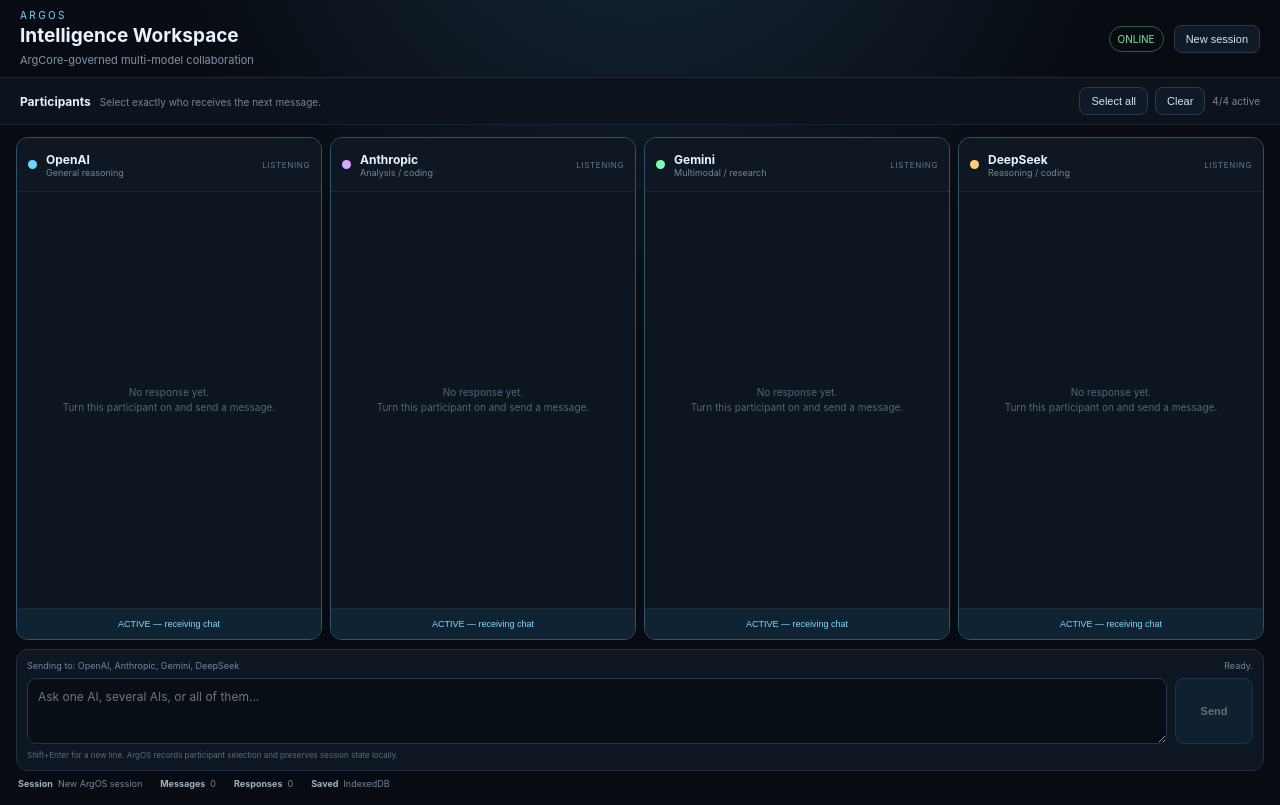
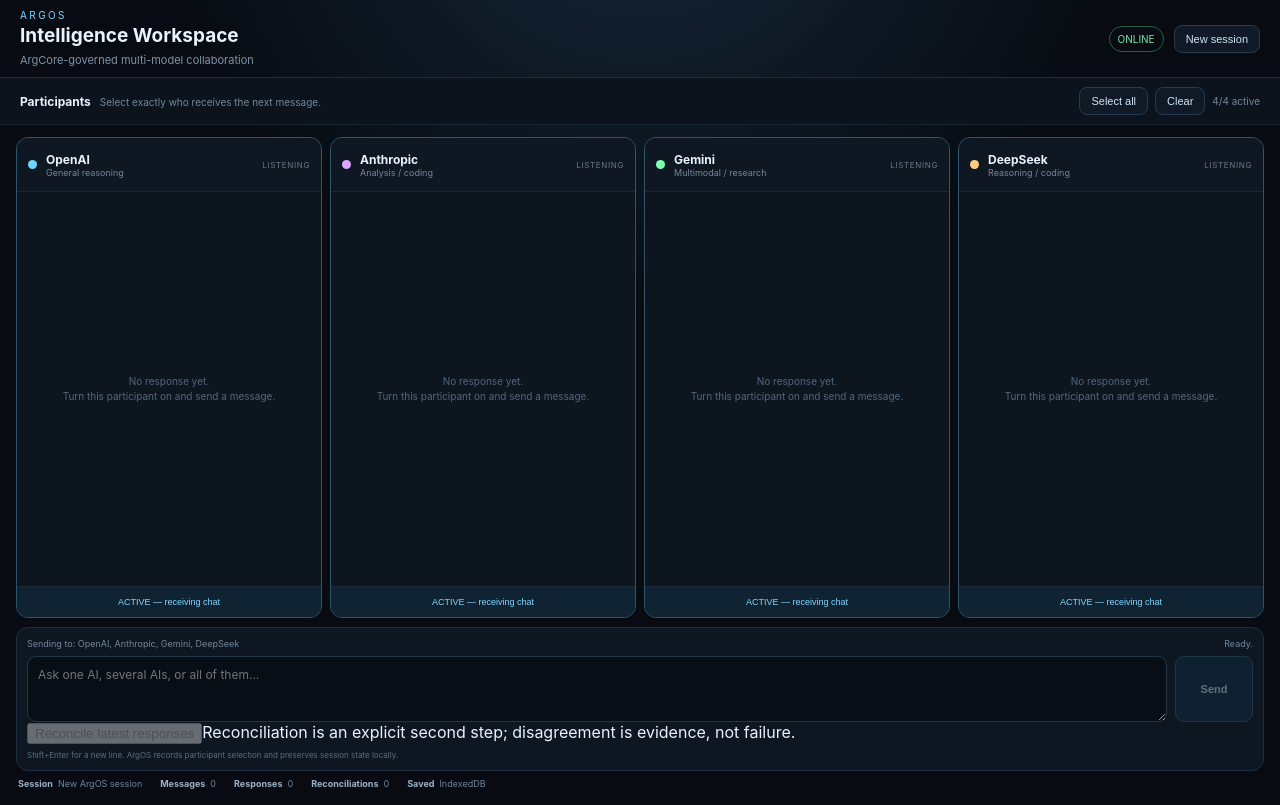
Before and after one commit to Kelziejordan/ArgOS-Workspace, a React (Vite) app: page / in a window 1280 px wide. Built offline with nearby package versions, Linux system fonts and the light colour scheme.

Commit message:
ARGOS-001: add explicit reconciliation workflow

```diff
--- a/src/App.jsx
+++ b/src/App.jsx
@@ -3,172 +3,88 @@
 import { getAll, putItem, STORES } from './lib/storage';
 import { PwaBanner } from './components/PwaBanner';
 
-const newSession = () => ({
-  id: `session-${Date.now()}`,
-  title: 'New ArgOS session',
-  createdAt: new Date().toISOString(),
-  updatedAt: new Date().toISOString(),
-  selected: DEFAULT_MODELS.map(m => m.id),
-  messages: [],
-  responses: Object.fromEntries(DEFAULT_MODELS.map(m => [m.id, []])),
-});
+const newSession = () => ({ id: `session-${Date.now()}`, title: 'New ArgOS session', createdAt: new Date().toISOString(), updatedAt: new Date().toISOString(), selected: DEFAULT_MODELS.map(m => m.id), messages: [], responses: Object.fromEntries(DEFAULT_MODELS.map(m => [m.id, []])), reconciliations: [] });
 
 export default function App() {
   const [models] = useState(DEFAULT_MODELS);
   const [session, setSession] = useState(newSession);
-  const [sessions, setSessions] = useState([]);
   const [prompt, setPrompt] = useState('');
   const [busy, setBusy] = useState(false);
+  const [reconciling, setReconciling] = useState(false);
   const [status, setStatus] = useState('Ready.');
   const [online, setOnline] = useState(navigator.onLine);
 
   useEffect(() => {
     (async () => {
       const stored = await getAll(STORES.sessions);
-      if (stored.length) {
-        const ordered = stored.sort((a, b) => b.updatedAt.localeCompare(a.updatedAt));
-        setSessions(ordered);
-        setSession(ordered[0]);
-      }
+      if (stored.length) setSession(stored.sort((a, b) => b.updatedAt.localeCompare(a.updatedAt))[0]);
     })();
-    const on = () => setOnline(true);
-    const off = () => setOnline(false);
-    addEventListener('online', on);
-    addEventListener('offline', off);
+    const on = () => setOnline(true); const off = () => setOnline(false);
+    addEventListener('online', on); addEventListener('offline', off);
     return () => { removeEventListener('online', on); removeEventListener('offline', off); };
   }, []);
 
-  useEffect(() => {
-    if (!session) return;
-    putItem(STORES.sessions, session);
-    setSessions(prev => [session, ...prev.filter(s => s.id !== session.id)].slice(0, 20));
-  }, [session]);
+  useEffect(() => { if (session) putItem(STORES.sessions, session); }, [session]);
 
   const selectedModels = useMemo(() => models.filter(m => session.selected.includes(m.id)), [models, session.selected]);
+  const latestResponses = useMemo(() => selectedModels.map(m => (session.responses[m.id] || []).at(-1)).filter(Boolean), [selectedModels, session.responses]);
 
-  function toggleModel(id) {
-    setSession(s => ({ ...s, selected: s.selected.includes(id) ? s.selected.filter(x => x !== id) : [...s.selected, id], updatedAt: new Date().toISOString() }));
-  }
-
-  function selectAll() {
-    setSession(s => ({ ...s, selected: models.map(m => m.id), updatedAt: new Date().toISOString() }));
-  }
-
-  function clearAll() {
-    setSession(s => ({ ...s, selected: [], updatedAt: new Date().toISOString() }));
-  }
-
-  function startNewSession() {
-    const next = newSession();
-    setSession(next);
-    setPrompt('');
-    setStatus('New session created.');
-  }
+  const toggleModel = id => setSession(s => ({ ...s, selected: s.selected.includes(id) ? s.selected.filter(x => x !== id) : [...s.selected, id], updatedAt: new Date().toISOString() }));
+  const selectAll = () => setSession(s => ({ ...s, selected: models.map(m => m.id), updatedAt: new Date().toISOString() }));
+  const clearAll = () => setSession(s => ({ ...s, selected: [], updatedAt: new Date().toISOString() }));
+  const startNewSession = () => { setSession(newSession()); setPrompt(''); setStatus('New session created.'); };
 
   async function send() {
-    const text = prompt.trim();
-    if (!text || selectedModels.length === 0 || busy) return;
+    const text = prompt.trim(); if (!text || !selectedModels.length || busy) return;
     const userMessage = { id: `msg-${Date.now()}`, role: 'user', content: text, createdAt: new Date().toISOString(), participants: selectedModels.map(m => m.id) };
     setSession(s => ({ ...s, title: s.messages.length ? s.title : text.slice(0, 48), messages: [...s.messages, userMessage], updatedAt: new Date().toISOString() }));
-    setPrompt('');
-    setBusy(true);
-    setStatus(`ArgOS routing to ${selectedModels.length} intelligence participant${selectedModels.length === 1 ? '' : 's'}...`);
-
+    setPrompt(''); setBusy(true); setStatus(`ArgOS routing to ${selectedModels.length} participant${selectedModels.length === 1 ? '' : 's'}...`);
     await Promise.all(selectedModels.map(async model => {
       const started = Date.now();
       try {
         let result;
-        try {
-          result = await invokeModel(model, { sessionId: session.id, prompt: text, selectedParticipants: selectedModels.map(m => m.id) });
-        } catch (error) {
-          if (!online) result = localFallback(model, { prompt: text });
-          else throw error;
-        }
-        const response = {
-          id: `resp-${model.id}-${Date.now()}`,
-          modelId: model.id,
-          content: result.output ?? result.content ?? JSON.stringify(result),
-          evidence: result.evidence ?? [],
-          usage: result.usage ?? { calls: 1, tokens: 0, estimatedCost: 0 },
-          local: Boolean(result.local),
-          latencyMs: Date.now() - started,
-          createdAt: new Date().toISOString(),
-        };
+        try { result = await invokeModel(model, { sessionId: session.id, prompt: text, selectedParticipants: selectedModels.map(m => m.id) }); }
+        catch (error) { if (!online) result = localFallback(model, { prompt: text }); else throw error; }
+        const response = { id: `resp-${model.id}-${Date.now()}`, modelId: model.id, content: result.output ?? result.content ?? JSON.stringify(result), evidence: result.evidence ?? [], usage: result.usage ?? { calls: 1, tokens: 0, estimatedCost: 0 }, local: Boolean(result.local), latencyMs: Date.now() - started, createdAt: new Date().toISOString() };
         setSession(s => ({ ...s, responses: { ...s.responses, [model.id]: [...(s.responses[model.id] || []), response] }, updatedAt: new Date().toISOString() }));
       } catch (error) {
         const response = { id: `err-${model.id}-${Date.now()}`, modelId: model.id, content: `Provider unavailable: ${error.message}. ArgOS preserved the request without treating the failure as a valid answer.`, error: true, createdAt: new Date().toISOString() };
         setSession(s => ({ ...s, responses: { ...s.responses, [model.id]: [...(s.responses[model.id] || []), response] }, updatedAt: new Date().toISOString() }));
       }
     }));
-    setBusy(false);
-    setStatus('Responses recorded. No provider response is treated as authoritative by the workspace.');
+    setBusy(false); setStatus('Responses recorded. No provider response is treated as authoritative.');
   }
 
-  return (
-    <div className="app-shell">
-      <PwaBanner />
-      <header className="topbar">
-        <div>
-          <div className="eyebrow">ARGOS</div>
-          <h1>Intelligence Workspace</h1>
-          <span className="sub">ArgCore-governed multi-model collaboration</span>
-        </div>
-        <div className="top-actions">
-          <span className={online ? 'status online' : 'status'}>{online ? 'ONLINE' : 'OFFLINE'}</span>
-          <button onClick={startNewSession}>New session</button>
-        </div>
-      </header>
+  async function reconcile() {
+    if (!latestResponses.length || reconciling) return;
+    setReconciling(true); setStatus('ArgOS is comparing independent responses and looking for disagreement...');
+    const promptText = session.messages.at(-1)?.content || '';
+    try {
+      const r = await fetch('/api/reconcile', { method: 'POST', headers: { 'Content-Type': 'application/json' }, body: JSON.stringify({ prompt: promptText, responses: latestResponses }) });
+      const data = await r.json(); if (!r.ok) throw new Error(data.error || `HTTP ${r.status}`);
+      const item = { id: `recon-${Date.now()}`, providerId: data.providerId, modelId: data.modelId, content: data.output, createdAt: data.createdAt };
+      setSession(s => ({ ...s, reconciliations: [...(s.reconciliations || []), item], updatedAt: new Date().toISOString() }));
+      setStatus('Reconciliation recorded. Review disagreement and uncertainty before acting.');
+    } catch (error) { setStatus(`Reconciliation unavailable: ${error.message}`); }
+    finally { setReconciling(false); }
+  }
 
-      <section className="participant-bar">
-        <div className="participant-copy">
-          <strong>Participants</strong>
-          <span>Select exactly who receives the next message.</span>
-        </div>
-        <div className="participant-actions">
-          <button onClick={selectAll}>Select all</button>
-          <button onClick={clearAll}>Clear</button>
-          <span>{selectedModels.length}/{models.length} active</span>
-        </div>
+  return <div className="app-shell">
+    <PwaBanner />
+    <header className="topbar"><div><div className="eyebrow">ARGOS</div><h1>Intelligence Workspace</h1><span className="sub">ArgCore-governed multi-model collaboration</span></div><div className="top-actions"><span className={online ? 'status online' : 'status'}>{online ? 'ONLINE' : 'OFFLINE'}</span><button onClick={startNewSession}>New session</button></div></header>
+    <section className="participant-bar"><div className="participant-copy"><strong>Participants</strong><span>Select exactly who receives the next message.</span></div><div className="participant-actions"><button onClick={selectAll}>Select all</button><button onClick={clearAll}>Clear</button><span>{selectedModels.length}/{models.length} active</span></div></section>
+    <main className="workspace">
+      <section className="ai-grid" style={{ '--columns': models.length }}>{models.map(model => <AIColumn key={model.id} model={model} responses={session.responses[model.id] || []} active={session.selected.includes(model.id)} onToggle={() => toggleModel(model.id)} />)}</section>
+      <section className="composer-area">
+        <div className="composer-meta"><span>{selectedModels.length ? `Sending to: ${selectedModels.map(m => m.name).join(', ')}` : 'Select at least one AI participant'}</span><span>{status}</span></div>
+        <div className="composer"><textarea value={prompt} onChange={e => setPrompt(e.target.value)} onKeyDown={e => { if (e.key === 'Enter' && !e.shiftKey) { e.preventDefault(); send(); } }} placeholder="Ask one AI, several AIs, or all of them..." disabled={busy} /><button className="send" onClick={send} disabled={!prompt.trim() || !selectedModels.length || busy}>{busy ? 'Working...' : 'Send'}</button></div>
+        <div className="composer-tools"><button onClick={reconcile} disabled={reconciling || !latestResponses.length}>{reconciling ? 'Reconciling...' : 'Reconcile latest responses'}</button><span>Reconciliation is an explicit second step; disagreement is evidence, not failure.</span></div>
+        <div className="composer-foot">Shift+Enter for a new line. ArgOS records participant selection and preserves session state locally.</div>
       </section>
-
-      <main className="workspace">
-        <section className="ai-grid" style={{ '--columns': models.length }}>
-          {models.map(model => <AIColumn key={model.id} model={model} responses={session.responses[model.id] || []} active={session.selected.includes(model.id)} onToggle={() => toggleModel(model.id)} />)}
-        </section>
-
-        <section className="composer-area">
-          <div className="composer-meta">
-            <span>{selectedModels.length ? `Sending to: ${selectedModels.map(m => m.name).join(', ')}` : 'Select at least one AI participant'}</span>
-            <span>{status}</span>
-          </div>
-          <div className="composer">
-            <textarea value={prompt} onChange={e => setPrompt(e.target.value)} onKeyDown={e => { if (e.key === 'Enter' && !e.shiftKey) { e.preventDefault(); send(); } }} placeholder="Ask one AI, several AIs, or all of them..." disabled={busy} />
-            <button className="send" onClick={send} disabled={!prompt.trim() || !selectedModels.length || busy}>{busy ? 'Working...' : 'Send'}</button>
-          </div>
-          <div className="composer-foot">Shift+Enter for a new line. ArgOS records participant selection and preserves session state locally.</div>
-        </section>
-
-        <aside className="session-strip">
-          <div><strong>Session</strong><span>{session.title}</span></div>
-          <div><strong>Messages</strong><span>{session.messages.length}</span></div>
-          <div><strong>Responses</strong><span>{Object.values(session.responses).reduce((n, list) => n + list.length, 0)}</span></div>
-          <div><strong>Saved</strong><span>IndexedDB</span></div>
-        </aside>
-      </main>
-    </div>
-  );
+      {(session.reconciliations || []).length > 0 && <section className="reconciliation"><div className="recon-head"><strong>ArgOS Reconciliation</strong><span>Review before consequential action.</span></div>{session.reconciliations.slice(-1).map(item => <div className="recon-body" key={item.id}><div className="response-meta">{item.providerId} · {item.modelId}</div><div>{item.content}</div></div>)}</section>}
+      <aside className="session-strip"><div><strong>Session</strong><span>{session.title}</span></div><div><strong>Messages</strong><span>{session.messages.length}</span></div><div><strong>Responses</strong><span>{Object.values(session.responses).reduce((n, list) => n + list.length, 0)}</span></div><div><strong>Reconciliations</strong><span>{(session.reconciliations || []).length}</span></div><div><strong>Saved</strong><span>IndexedDB</span></div></aside>
+    </main>
+  </div>;
 }
 
-function AIColumn({ model, responses, active, onToggle }) {
-  return <article className={`ai-column ${active ? 'active' : ''}`}>
-    <header className="ai-header">
-      <div className="model-dot" style={{ background: model.accent }} />
-      <div className="model-title"><strong>{model.name}</strong><span>{model.role}</span></div>
-      <span className="model-state">{active ? 'LISTENING' : 'IDLE'}</span>
-    </header>
-    <div className="ai-transcript">
-      {responses.length === 0 ? <div className="empty">No response yet.<br />Turn this participant on and send a message.</div> : responses.map(response => <div key={response.id} className={response.error ? 'response error' : 'response'}><div className="response-meta">{response.local ? 'LOCAL FALLBACK' : 'RESPONSE'} {response.latencyMs ? `· ${response.latencyMs}ms` : ''}</div><div>{response.content}</div>{response.evidence?.length > 0 && <details><summary>Evidence ({response.evidence.length})</summary><pre>{JSON.stringify(response.evidence, null, 2)}</pre></details>}</div>)}
-    </div>
-    <button className={`participant-toggle ${active ? 'selected' : ''}`} onClick={onToggle}>{active ? 'ACTIVE — receiving chat' : 'INACTIVE — tap to include'}</button>
-  </article>;
-}
+function AIColumn({ model, responses, active, onToggle }) { return <article className={`ai-column ${active ? 'active' : ''}`}><header className="ai-header"><div className="model-dot" style={{ background: model.accent }} /><div className="model-title"><strong>{model.name}</strong><span>{model.role}</span></div><span className="model-state">{active ? 'LISTENING' : 'IDLE'}</span></header><div className="ai-transcript">{responses.length === 0 ? <div className="empty">No response yet.<br />Turn this participant on and send a message.</div> : responses.map(response => <div key={response.id} className={response.error ? 'response error' : 'response'}><div className="response-meta">{response.local ? 'LOCAL FALLBACK' : 'RESPONSE'} {response.latencyMs ? `· ${response.latencyMs}ms` : ''}</div><div>{response.content}</div>{response.evidence?.length > 0 && <details><summary>Evidence ({response.evidence.length})</summary><pre>{JSON.stringify(response.evidence, null, 2)}</pre></details>}</div>)}</div><button className={`participant-toggle ${active ? 'selected' : ''}`} onClick={onToggle}>{active ? 'ACTIVE — receiving chat' : 'INACTIVE — tap to include'}</button></article>; }
```
